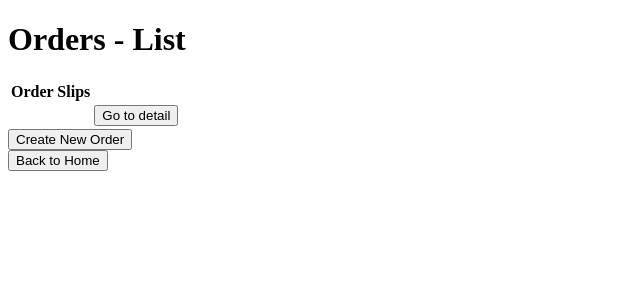
After one commit to dokkaebae/thegoodplace, a Django app: page /orders-list in a window 1280 px wide. The commit adds this page. Shown: the top 300 px of the page, without its empty margins (0-640 px from the left). Run offline with Django 3.2, Linux system fonts and the light colour scheme.

Commit message:
Added the orders list page

```diff
--- a/froyo/urls.py
+++ b/froyo/urls.py
@@ -9,6 +9,7 @@ from .views import RecipesListView
 from .views import RecipesDetailView
 from .views import RecipesUpdateView
 from .views import RecipesCreateView
+from .views import OrdersListView
 
 urlpatterns = [
     path('', HomePageView.as_view()),
@@ -19,5 +20,6 @@ urlpatterns = [
     path('recipes-list', RecipesListView.as_view()),
     path('recipes-detail', RecipesDetailView.as_view()),
     path('recipes-update', RecipesUpdateView.as_view()),
-    path('recipes-create', RecipesCreateView.as_view())
+    path('recipes-create', RecipesCreateView.as_view()),
+    path('orders-list', OrdersListView.as_view())
 ]
--- a/froyo/views.py
+++ b/froyo/views.py
@@ -26,3 +26,6 @@ class RecipesUpdateView(TemplateView):
 
 class RecipesCreateView(TemplateView):
     template_name = "recipes_create_form.html"
+
+class OrdersListView(TemplateView):
+    template_name = "orders_list.html"
--- a/templates/home_page.html
+++ b/templates/home_page.html
@@ -25,7 +25,7 @@
 
     <div>
       <h2 id="home_page_orders">Orders</h2>
-      <form>
+      <form method="get" action="http://localhost:8000/orders-list">
         <button type="submit" id="button_to_orders">Check current orders</button>
       </form>
     </div>
--- /dev/null
+++ b/templates/orders_list.html
@@ -0,0 +1,44 @@
+<!DOCTYPE html>
+<html>
+  <head>
+    <title>Orders - List</title>
+  </head>
+
+  <body>
+    <div>
+      <h1 id="page_header">Orders - List</h1>
+    </div>
+
+    <div>
+      <table class="table">
+        <thead>
+          <tr>
+            <th>Order Slips</th>
+            <th></th>
+          </tr>
+        </thead>
+        <tbody>
+            <tr>
+              <td></td>
+              <td>
+                <form>
+                  <button type="submit" id="button_to_orders_detail">Go to detail</button>
+                </form>
+              </td>
+            </tr>
+        </tbody>
+      </table>
+    </div>
+
+    <div>
+      <form>
+        <button type="submit" id="button_to_orders_create">Create New Order</button>
+      </form>
+    </div>
+    <div>
+      <form method="get" action="http://localhost:8000">
+        <button type="submit" id="back_button">Back to Home</button>
+      </form>
+    </div>
+  </body>
+</html>
```
